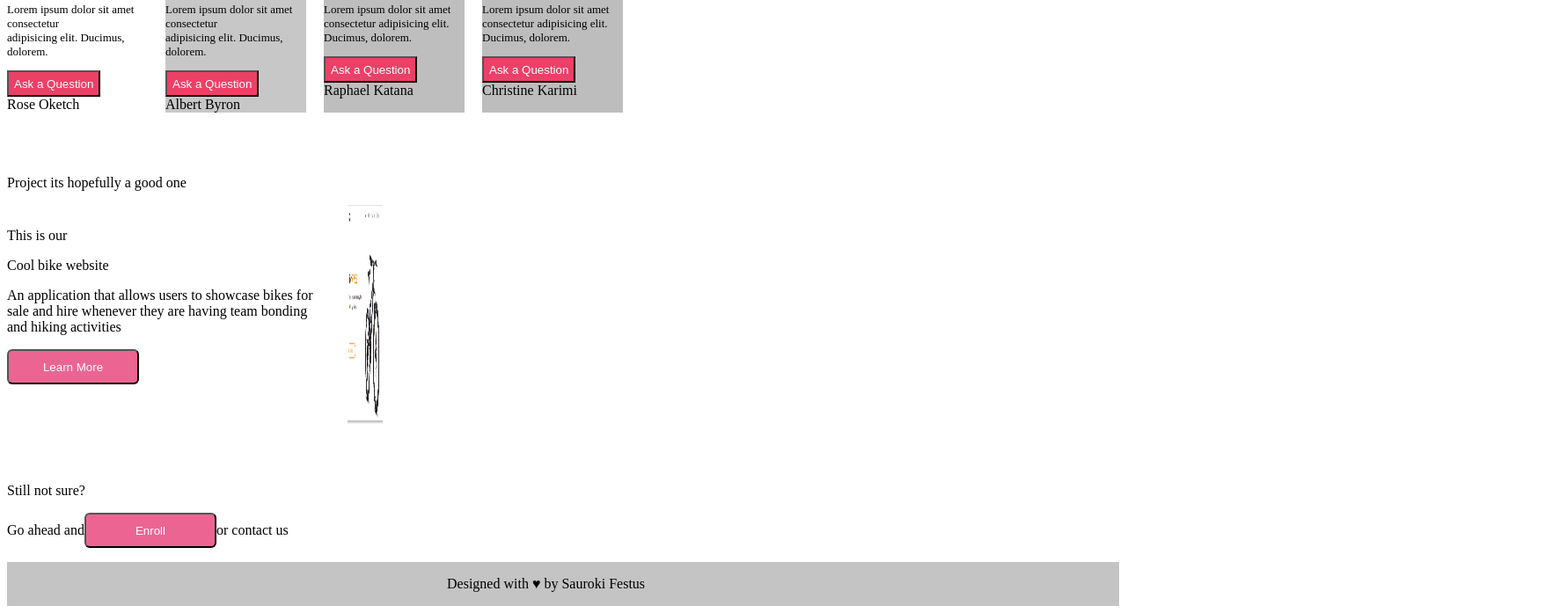
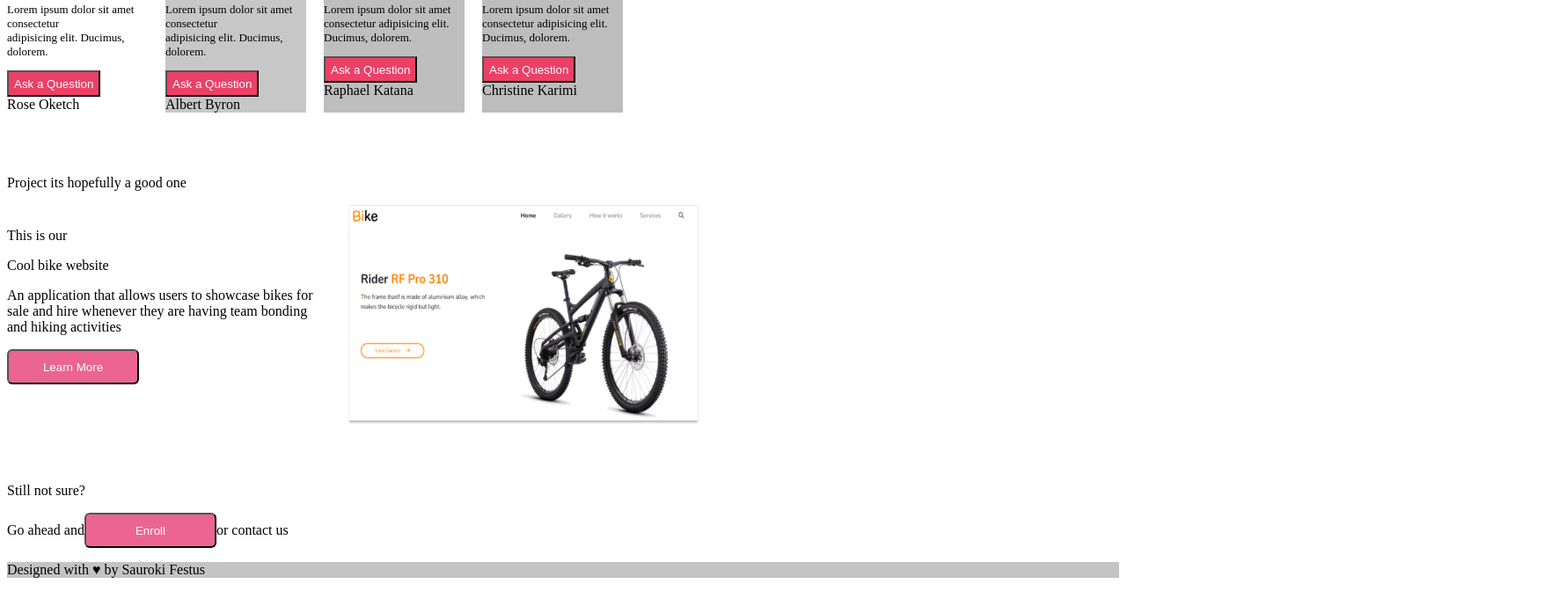
Before and after one commit to SaurokiFestus/independent-project, a plain HTML site: page index.html in a window 1280 px wide. Shown: the part 1970-2667 px from the top of the page at 88% size, 1772 px wide, since content can reach past the window. After the commit the page ends 2643 px from the top, so only its background shows below. Drawn offline with Linux system fonts and the light colour scheme.

```diff
--- a/index.html
+++ b/index.html
@@ -97,14 +97,14 @@
 
     <div class="container">
         <div class="text6"><p class="text7">This is our</p><p class="text8">Cool bike website</p><p>An application that allows users to showcase bikes for<br>sale and hire whenever they are having team bonding<br>and hiking activities</p><button class="button">Learn More</button></div>
-        <div class="image9"><img src="./assets/images/image 9.png" alt="" height="250" width="40"></div>
+        <div class="image9"><img src="./assets/images/image 9.png" alt="" height="250" width="400"></div>
     </div>
 
     <p class="text9">Still not sure?</p>
     <p class="text10">Go ahead and<button class="button">Enroll</button>or contact us</p>
 
         <footer>
-            <div class="containerFooter">
+            <div class="containerFoote">
             <p>Designed with ♥  by Sauroki Festus</p>
             </div>
         </footer>
```
